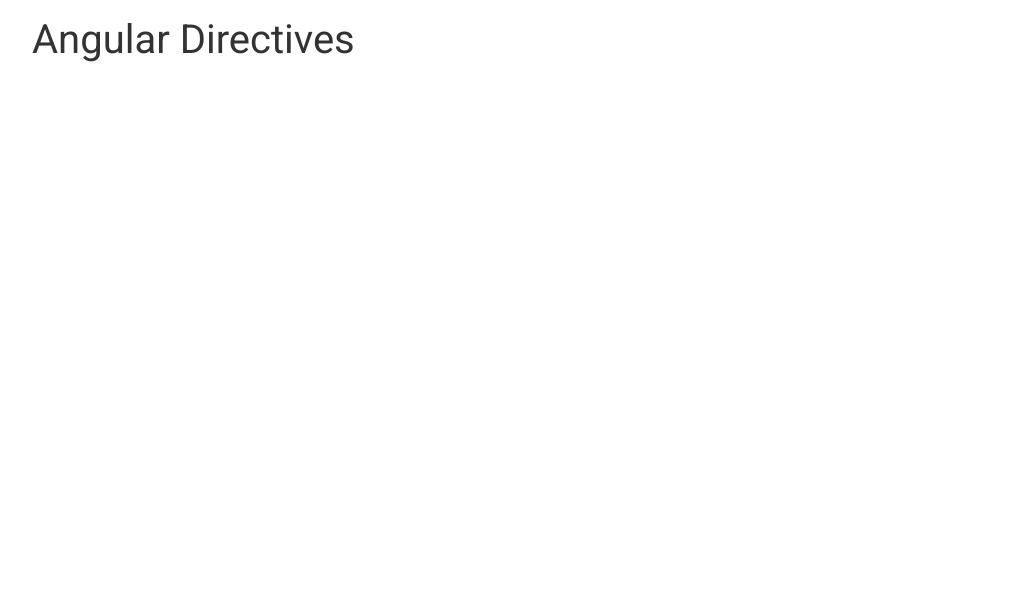
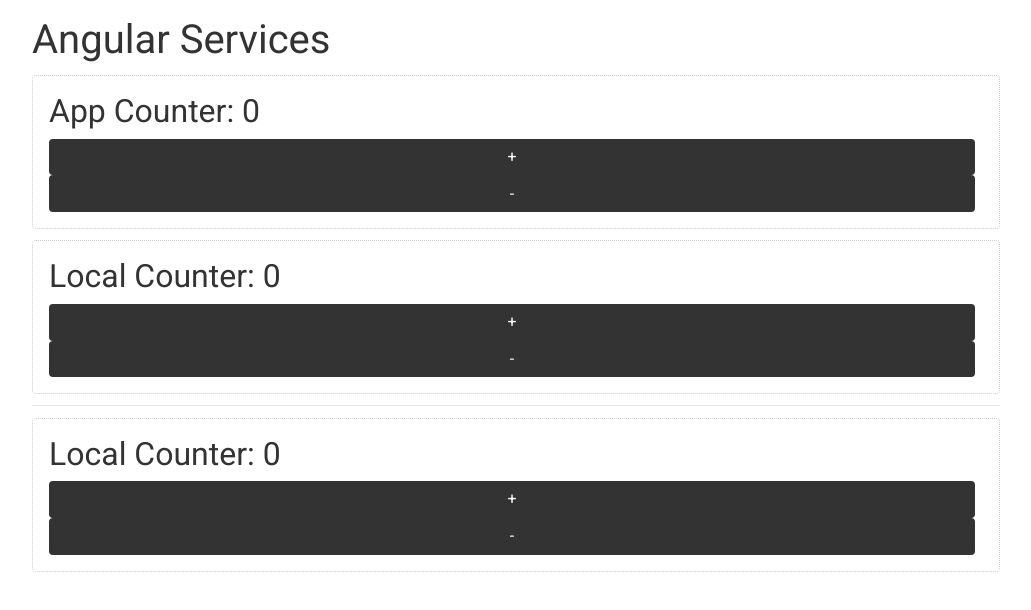
Before and after one commit to anushanush174/angularProject, an Angular app: page / in a window 1280 px wide. Shown: the top 610 px of the page, without its empty margins (124-1155 px from the left). Built offline with nearby package versions, Linux system fonts and the light colour scheme.

Commit message:
end 6th folder - services

```diff
--- a/src/app/app.component.html
+++ b/src/app/app.component.html
@@ -1,3 +1,20 @@
 <div class="container">
-    <h1> Angular Directives</h1>
+    <h1> Angular Services</h1>
+
+    <div class="card">
+        <h2>App Counter: {{appCounterService.counter}}</h2>
+
+        <button class="btn" (click)="appCounterService.increase()">+</button>
+        <button class="btn" (click)="appCounterService.decrease()">-</button>
+    </div>
+
+
+    <div class="card">
+        <h2>Local Counter: {{localCounterService.counter}}</h2>
+
+        <button class="btn" (click)="localCounterService.increase()">+</button>
+        <button class="btn" (click)="localCounterService.decrease()">-</button>
+    </div>
+<hr>
+<app-counter></app-counter>
 </div>
--- a/src/app/app.component.ts
+++ b/src/app/app.component.ts
@@ -1,10 +1,17 @@
+import { LocalCounterService } from './services/local-counter.service';
+import { AppCounterService } from './services/app-counter.service';
 import { Component } from '@angular/core';
 
 @Component({
   selector: 'app-root',
   templateUrl: './app.component.html',
-  styleUrls: ['./app.component.css']
+  styleUrls: ['./app.component.css'],
+  providers: [LocalCounterService],
 })
 export class AppComponent {
-  title = 'testAngular';
+  constructor(
+    private appCounterService: AppCounterService,
+    private localCounterService: LocalCounterService
+    ){
+  }
 }
--- a/src/app/app.module.ts
+++ b/src/app/app.module.ts
@@ -3,12 +3,14 @@ import { NgModule } from '@angular/core';
 
 import { AppComponent } from './app.component';
 import {ReactiveFormsModule} from '@angular/forms'
-import {FormsModule} from '@angular/forms'
+import {FormsModule} from '@angular/forms';
+import { CounterComponent } from './counter/counter.component'
 
 
 @NgModule({
   declarations: [
     AppComponent,
+    CounterComponent,
   ],
   imports: [
     BrowserModule,
--- /dev/null
+++ b/src/app/counter/counter.component.html
@@ -0,0 +1,6 @@
+
+    <div class="card">
+        <h2>Local Counter: {{appCounterService.counter}}</h2>
+        <button class="btn" (click)="appCounterService.increase()">+</button>
+        <button class="btn" (click)="appCounterService.decrease()">-</button>
+    </div>
--- /dev/null
+++ b/src/app/services/app-counter.service.ts
@@ -0,0 +1,23 @@
+import { LogService } from './log.service';
+import { Injectable } from '@angular/core'
+
+@Injectable({
+  providedIn: 'root'
+})
+export class AppCounterService {
+    constructor(private logService: LogService){
+
+    }
+
+    counter = 0
+
+    increase(){
+        this.logService.log('increase counter ...')
+        this.counter++
+    }
+
+    decrease(){
+        this.logService.log('decrease counter ...')
+        this.counter--
+    }
+}
--- /dev/null
+++ b/src/app/services/local-counter.service.ts
@@ -0,0 +1,19 @@
+import { Injectable } from '@angular/core';
+
+@Injectable({
+  providedIn: 'root'
+})
+export class LocalCounterService {
+
+  constructor() { }
+
+  counter = 0
+
+    increase(){
+        this.counter++
+    }
+
+    decrease(){
+        this.counter--
+    }
+}
--- /dev/null
+++ b/src/app/services/log.service.ts
@@ -0,0 +1,11 @@
+import { Injectable } from '@angular/core';
+
+@Injectable({
+  providedIn: 'root'
+})
+export class LogService {
+
+  log(text){
+    console.log(`log: ${text}`)
+  }
+}
```
Also changed, not shown: src/app/app-routing.module.ts (deleted, +0 -19 lines), src/app/counter/counter.component.ts (added, +12 -0 lines), src/app/counter/counter.component.css (added).
